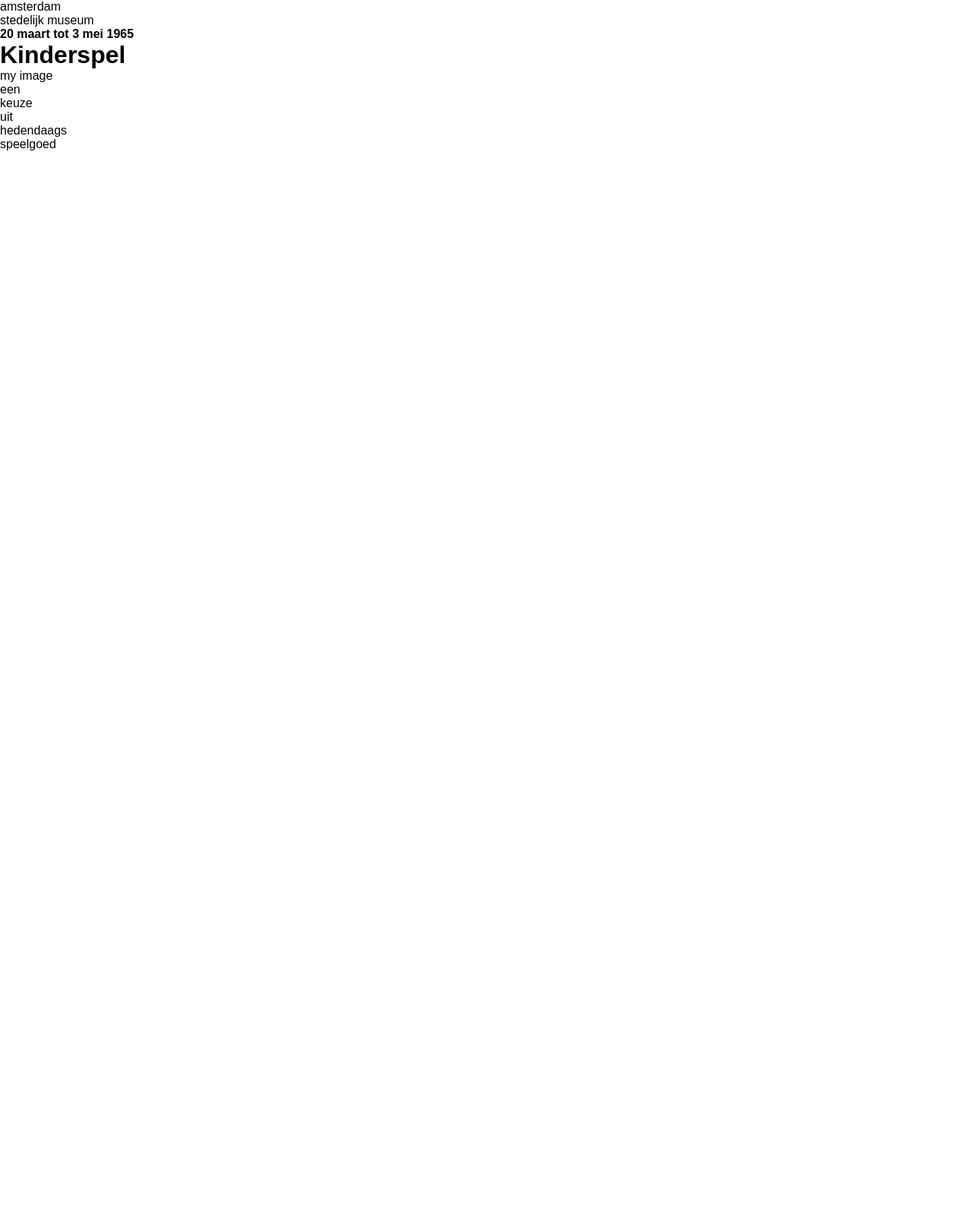
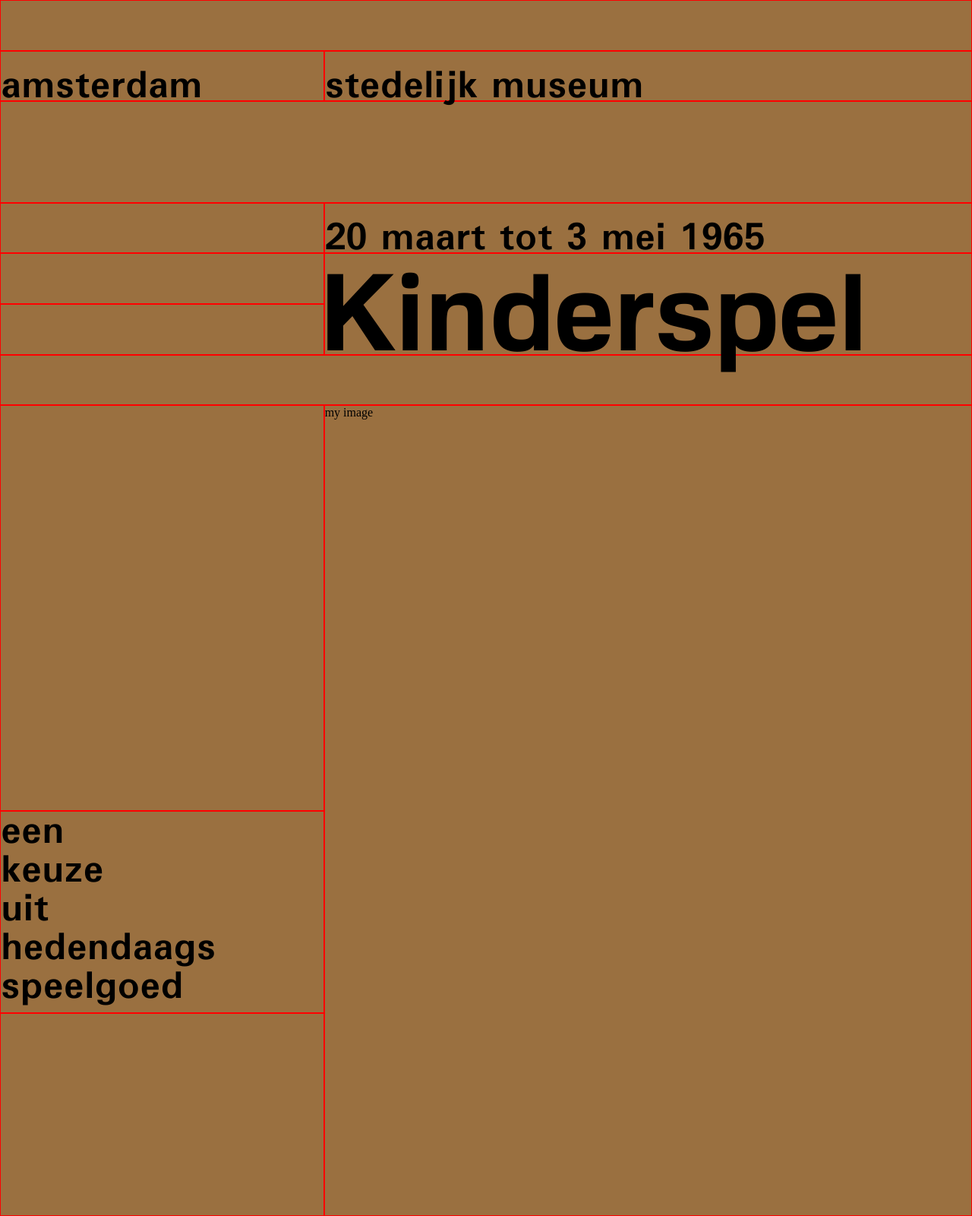
Before and after one commit to cuinjune/swiss-poster-design, a plain HTML site: page index.html in a window 1280 px wide. Shown: the whole page at 76% size. Before the commit the page ends 800 px from the top, so only its background shows below. Drawn offline with Linux system fonts and the light colour scheme; files whose address does not match are found by name.

Commit message:
restarted everything

```diff
--- a/index.html
+++ b/index.html
@@ -16,6 +16,10 @@
             font-size: 16px;
         }
 
+        body {
+            background-color: #9A7040;
+        }
+
         @font-face {
             font-family: 'familiar_probold';
             src: url('fonts/familiar_pro-bold-webfont.woff2') format('woff2'),
@@ -32,65 +36,181 @@
             font-style: normal;
         }
 
-        body {
-            font-family: Arial, Helvetica, sans-serif;
-        }
-        /* nav */
-        .nav {
-        }
-        .nav__list {
+        /* header fonts */
+        h1 {
+            font-family: 'familiar_probold', Arial, Helvetica, sans-serif;
+            font-size: 140px;
+            color: #000000;
         }
 
-        /* header */
-        .header {
-        }
-        .header__subtitle {
-        }
-        .header__title {
+        h4 {
+            font-family: 'sophia_nubianbold', Arial, Helvetica, sans-serif;
+            font-size: 48px;
+            color: #000000;
         }
 
-        /* main */
-        .main {
+        .debug {
+            border: 1px solid red;
         }
-        .main__image {
+
+        .row1 {
+            width: 100vw;
+            height: calc(100vh / 12);
         }
-        .main__aside {
+        .row2 {
+            width: 100vw;
+            height: calc(100vh / 12);
+            display: flex;
+            flex-direction: row;
+            line-height: 5.5em;
+        }
+        .row2__column1 {
+            width: calc(100vw / 12 * 4);
+        }
+        .row2__column2 {
+            width: calc(100vw / 12 * 8);
+        }
+        .row34 {
+            width: 100vw;
+            height: calc(100vh / 12 * 2);
+        }
+        .row5 {
+            width: 100vw;
+            height: calc(100vh / 12);
+            display: flex;
+            flex-direction: row;
+        }
+        .row5__column1 {
+            width: calc(100vw / 12 * 4);
+        }
+        .row5__column2 {
+            width: calc(100vw / 12 * 8);
+            line-height: 5.5em;
+        }
+        .row67 {
+            width: 100vw;
+            height: calc(100vh / 12 * 2);
+            display: flex;
+            flex-direction: row;
+        }
+        .row67__column1 {
+            width: calc(100vw / 12 * 4);
+            display: flex;
+            flex-direction: column;
+        }
+        .row67__column1__row1 {
+            height: calc(100vh / 12);
+        }
+        .row67__column1__row2 {
+            height: calc(100vh / 12);
+        }
+        .row67__column2 {
+            width: calc(100vw / 12 * 8);
+            text-indent: -0.5em;
+            line-height: 9.5em;
+        }
+        .row8 {
+            width: 100vw;
+            height: calc(100vh / 12);
+        }
+        .row9-24 {
+            width: 100vw;
+            height: calc(100vh / 12 * 16);
+            display: flex;
+            flex-direction: row;
+        }
+        .row9-24__column1 {
+            width: calc(100vw / 12 * 4);
+            display: flex;
+            flex-direction: column;
+        }
+        .row9-24__column1__row1 {
+            height: calc(100vh / 12 * 8);
+        }
+        .row9-24__column1__row2 {
+            height: calc(100vh / 12 * 4);
+            line-height: 3.2em;
+        }
+        .row9-24__column1__row3 {
+            height: calc(100vh / 12 * 4);
+        }
+        .row9-24__column2 {
+            width: calc(100vw / 12 * 8);
         }
     </style>
 </head>
 
 <body>
     <div id="app">
-        <nav class="nav debug">
-            <ul class="nav__list">
-                <li class="nav__item">
+        <div class="row1 debug">
+        </div>
+
+        <div class="row2">
+            <div class="row2__column1 debug">
+                <h4>
                     amsterdam
-                </li>
-                <li class="nav__item">
+                </h4>
+            </div>
+            <div class="row2__column2 debug">
+                <h4>
                     stedelijk museum
-                </li>
-            </ul>
-        </nav>
-        <header class="header debug">
-            <h4 class="header__subtitle">
+                </h4>
+            </div>
+        </div>
+
+        <div class="row34 debug">
+        </div>
+
+        <div class="row5">
+            <div class="row5__column1 debug">
+            </div>
+
+            <div class="row5__column2 debug">
+                <h4>
                     20 maart tot 3 mei 1965
                 </h4>
-            <h1 class="header__title">
+            </div>
+        </div>
+
+        <div class="row67">
+            <div class="row67__column1">
+                <div class="row67__column1__row1 debug">
+                </div>
+                <div class="row67__column1__row2 debug">
+                </div>
+            </div>
+
+            <div class="row67__column2 debug">
+                <h1>
                     Kinderspel
                 </h1>
-        </header>
-        <main class="main debug">
-            <menu class="image">
-                my image
-            </menu>
-            <aside class="aside">
+            </div>
+        </div>
+
+        <div class="row8 debug">
+        </div>
+
+        <div class="row9-24">
+            <div class="row9-24__column1">
+                <div class="row9-24__column1__row1 debug">
+                </div>
+                <div class="row9-24__column1__row2 debug">
+                    <h4>
                         een <br />
                         keuze <br />
                         uit <br />
                         hedendaags <br />
-                speelgoed <br />
-            </aside>
-        </main>
+                        speelgoed
+                    </h4>
+                </div>
+                <div class="row9-24__column1__row3 debug">
+                </div>
+            </div>
+
+            <div class="row9-24__column2 debug">
+                my image
+            </div>
+        </div>
     </div>
 </body>
 
```
Lines whose indentation alone changed are shown as unchanged.
